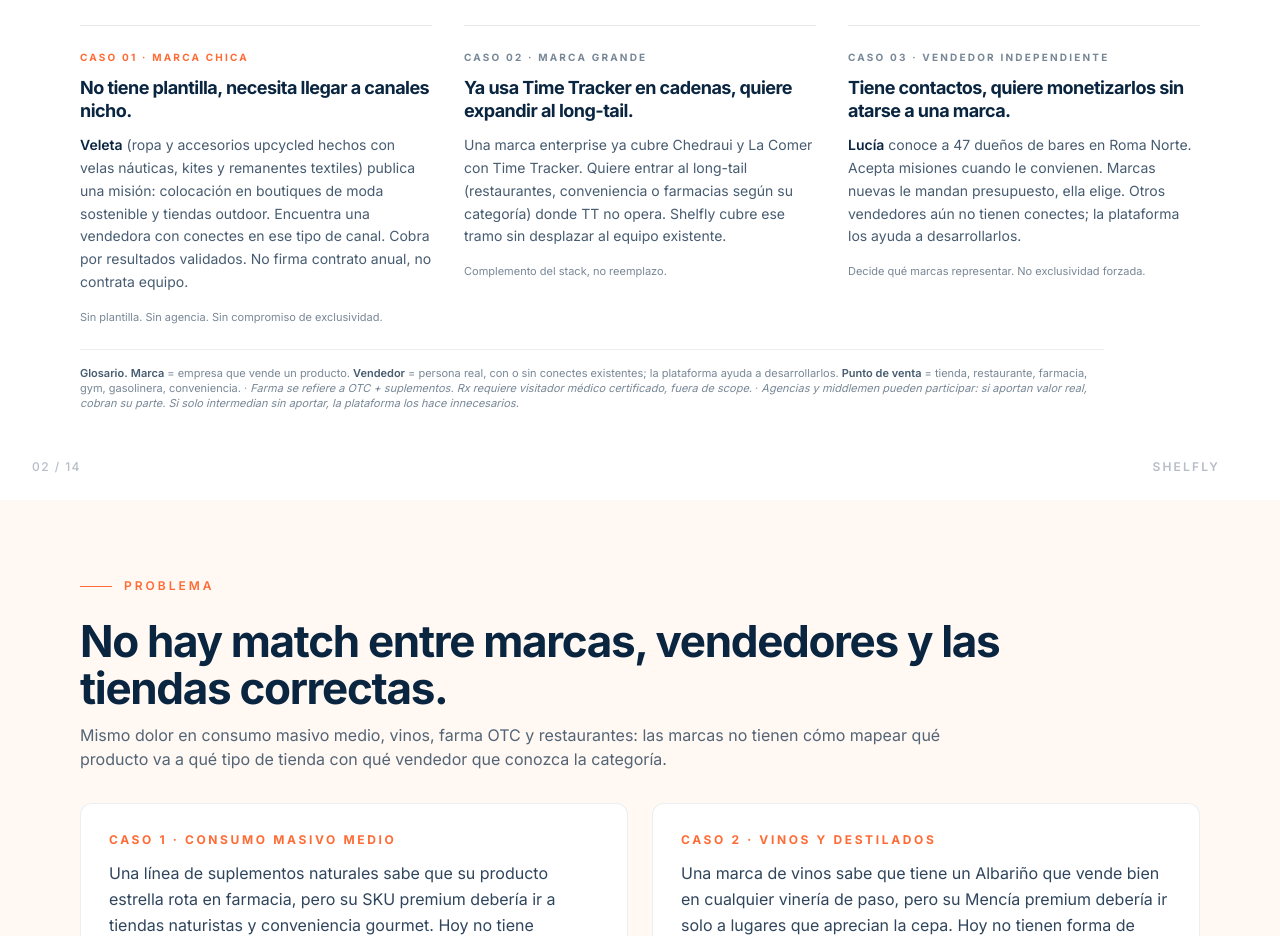
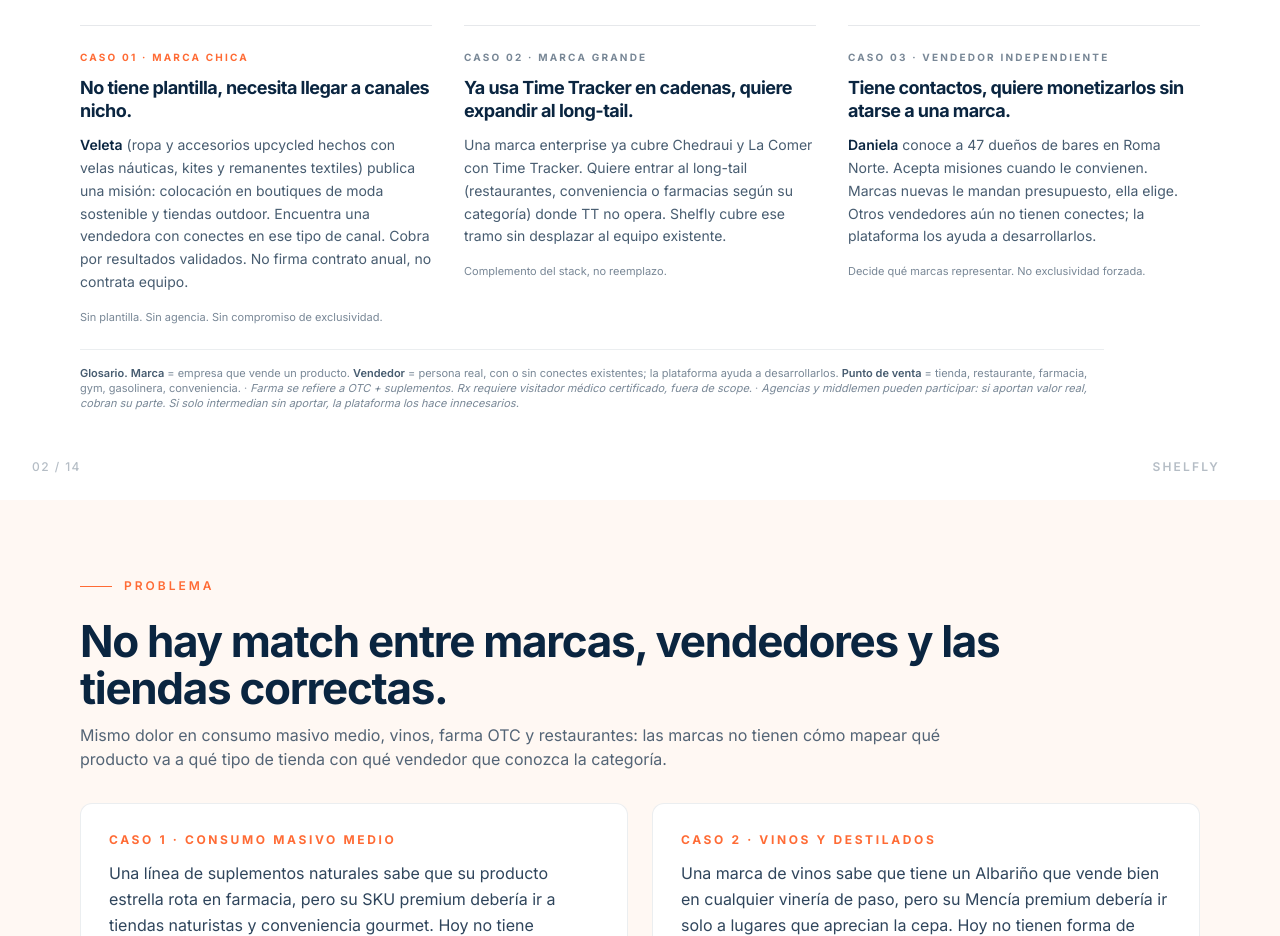
Before and after one commit to pedrorojascampuzano-blip/shelfly-preview, a plain HTML site: page deck/index.html in a window 1280 px wide. Shown: the part 1100-2036 px from the top of the page. Drawn offline with nearby package versions, Linux system fonts and the light colour scheme.

Commit message:
deck v7.8: coherence fix (Lucía dual identity → Daniela en caso 3 vendedor independiente)

```diff
--- a/deck/index.html
+++ b/deck/index.html
@@ -382,7 +382,7 @@
         <div class="text-[10px] font-bold tracking-[0.22em] uppercase text-navy/55 mb-3">Caso 03 · Vendedor independiente</div>
         <h3 class="text-lg font-bold text-navy ws-tight leading-tight mb-3">Tiene contactos, quiere monetizarlos sin atarse a una marca.</h3>
         <p class="text-sm text-navy/75 leading-relaxed mb-4">
-          <span class="font-semibold text-navy">Lucía</span> conoce a 47 dueños de bares en Roma Norte. Acepta misiones cuando le convienen. Marcas nuevas le mandan presupuesto, ella elige. Otros vendedores aún no tienen conectes; la plataforma los ayuda a desarrollarlos.
+          <span class="font-semibold text-navy">Daniela</span> conoce a 47 dueños de bares en Roma Norte. Acepta misiones cuando le convienen. Marcas nuevas le mandan presupuesto, ella elige. Otros vendedores aún no tienen conectes; la plataforma los ayuda a desarrollarlos.
         </p>
         <div class="text-[11px] text-navy/55 leading-snug">Decide qué marcas representar. No exclusividad forzada.</div>
       </div>
```
